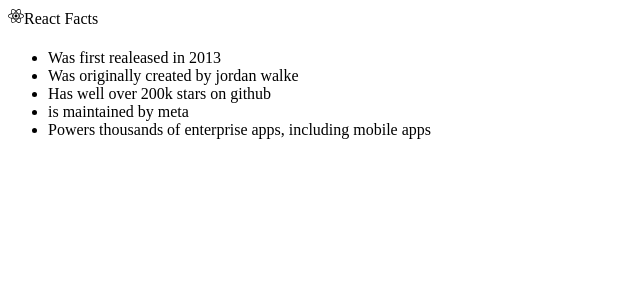
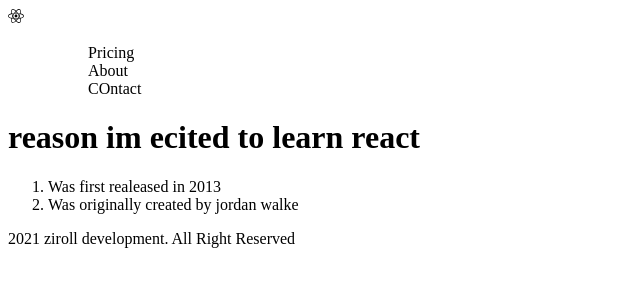
Before and after one commit to IdowuJosiah/tutorial-with-janekky, a React (Create React App) app: page / in a window 1280 px wide. Shown: the top 300 px of the page, without its empty margins (0-640 px from the left). Built offline with nearby package versions, Linux system fonts and the light colour scheme.

Commit message:
i broke down the page into components

```diff
--- a/src/index.css
+++ b/src/index.css
@@ -1,2 +1,3 @@
 .bsd{
+
 }
--- a/src/index.js
+++ b/src/index.js
@@ -2,45 +2,77 @@
 import ReactDOM from 'react-dom/client';
 import { FaReact } from "react-icons/fa";
 import "./index.css"
-const newBaby = (
-    <div className="bsd">
+
+
+ const Header = () =>{
+    return (
         <header className="header">
-           <span>
-               <FaReact />
-           </span>
-           <span>
-                    React Facts
-           </span>
+            <nav>
+                <div>
+                    <FaReact/>
+                </div>
+                <div>
+                    <ul>
+                        <ol>
+                            Pricing
+                        </ol>
+                        <ol>
+                            About
+                        </ol>
+                        <ol>
+                            COntact
+                        </ol>
+                    </ul>
+                </div>
+            </nav>
+
+
         </header>
+
+    )
+ }
+ const ManiContent = () => {
+    return (
+        <div>
             <div>
                 <h1>
-
+                    reason im ecited to learn react
                 </h1>
-            <ul>
+            </div>
+            <div>
+                <ol>
                     <li>
                         Was first realeased in 2013
                     </li>
                     <li>
                         Was originally created by jordan walke
                     </li>
-                <li>
-                    Has well over 200k stars on github
-                </li>
-                <li>
-                    is maintained by meta
-                </li>
-                <li>
-                    Powers thousands of enterprise apps, including mobile apps
-                </li>
-            </ul>
+                </ol>
             </div>
+        </div>
+
+    )
+ }
+ const Footer = () =>{
+    return (
+        <div>
+            <p>
+                2021 ziroll development. All Right Reserved
+            </p>
+        </div>
+    )
+
+ }
+const newBaby = (
+    <div className="bsd">
+        <Header/>
+        <ManiContent/>
+        <Footer/>
     </div>
 );
 
 const root = ReactDOM.createRoot(document.getElementById('root'));
 root.render(newBaby);
-
-
 
 
 // const Jennifer = (
```
Lines whose indentation alone changed are shown as unchanged.
